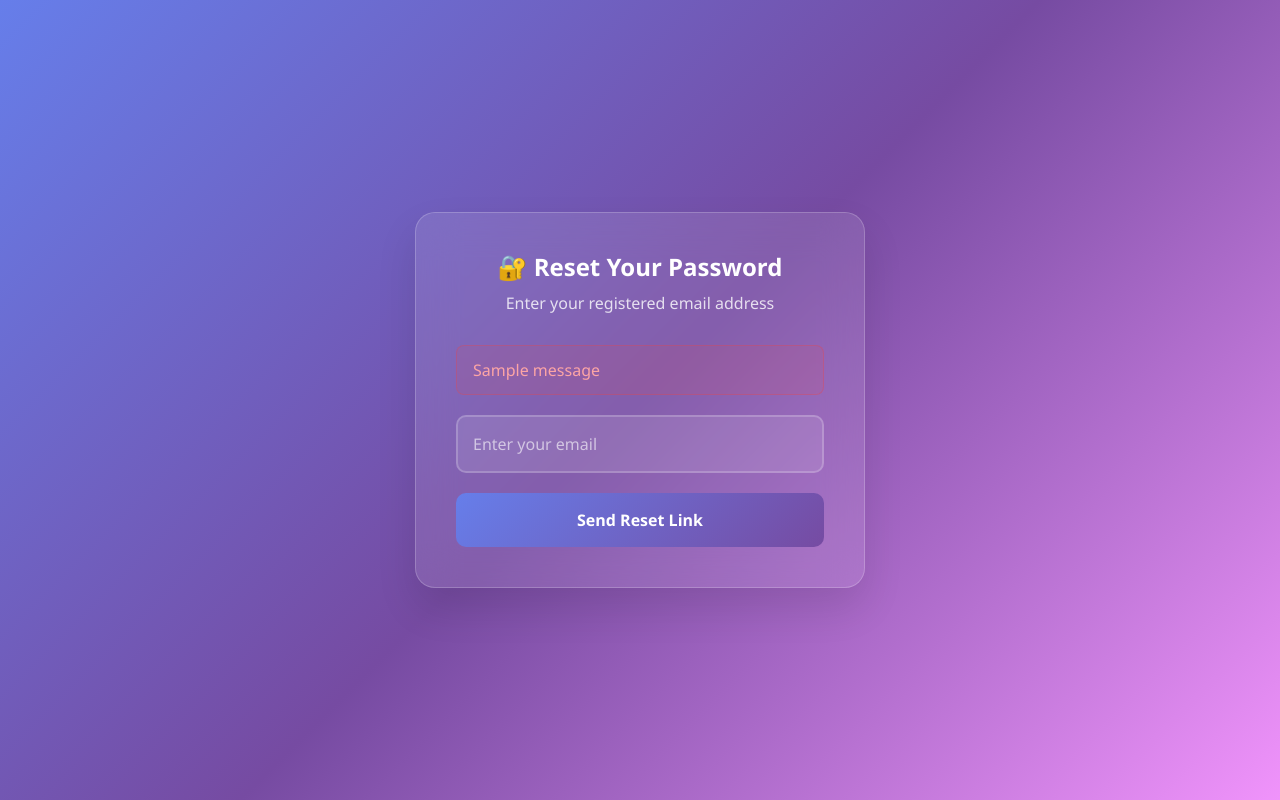
After one commit to Ecommerce-project10/ecommerce_project, a Django app: page /accounts/reset_password/ in a window 1280 px wide. The commit adds this page. Run offline with Django 5.2, Linux system fonts and the light colour scheme; tables that the repository leaves empty hold one stand-in row (values such as "Sample post"); one stand-in notice (Sample message) is shown; some libraries are stand-ins or nearby versions.

Commit message:
reset pass & cart & fix some issues

```diff
--- a/accounts/urls.py
+++ b/accounts/urls.py
@@ -14,4 +14,6 @@ urlpatterns = [
     path('products/add_products/', add_products, name='add_products'),
     path('products/new_product/', new_product, name='new_product'),
     path('products/<int:product_id>/', product_detail, name='product_detail'),
+    path('reset_password/', views.reset_password, name='reset_password'),
+    path('reset_password/new_password/<int:user_id>/', views.new_password, name='new_password'),
 ]
--- a/accounts/views.py
+++ b/accounts/views.py
@@ -9,6 +9,8 @@ from accounts.models import Create_USER
 from django.contrib.auth import authenticate
 from django.contrib.auth import login as auth_login
 from django.contrib.auth import logout as auth_logout
+from django.db.models import Q
+from django.shortcuts import get_object_or_404
 
 # Create your views here.
 def home(request):
@@ -31,25 +33,63 @@ def register(request):
 
 def login(request):
     if request.method == 'POST':
-        username = request.POST.get('username')
+        login_input = request.POST.get('username').strip()
         password = request.POST.get('password')
-        try:
-            user = authenticate(request, username=username , password=password)
-        except :
-            user = authenticate(request, email=username, password=password)
-        if user is not None:
-            auth_login(request, user)
-            return redirect('products')
-        else:
-            messages.error(request, 'Invalid username or password.')
+
+
+        user_obj = User.objects.filter(Q(username__iexact=login_input) | Q(email__iexact=login_input)).first()
+
+        if user_obj:
+            user = authenticate(request, username=user_obj.username, password=password)
+            if user:
+                auth_login(request, user)
+                return redirect('products')
+
+        messages.error(request, 'Invalid username or password.')
+
     if request.user.is_authenticated:
         return redirect('products')
+
     return render(request, 'login.html')
+
+
 
 def logout(request):
     auth_logout(request)
     messages.success(request, 'You have been logged out successfully.')
     return redirect('login')
+
+def new_password(request, user_id):
+    user = get_object_or_404(User, id=user_id)
+    if request.method == 'POST':
+        print(user)
+        new_password = request.POST.get('new_password')
+        confirm_password = request.POST.get('confirm_password')
+        if new_password == confirm_password:
+            user.set_password(new_password)
+            user.save()
+            messages.success(request, 'Your password has been updated successfully.')
+            return redirect('login')
+        else:
+            messages.error(request, 'Passwords do not match.')
+    messages.success(request, 'A password reset link has been sent to your email.')
+    return render(request, 'new_password.html',{'user': user})
+
+def reset_password(request):
+    if request.method == 'POST':
+        email = request.POST.get('email')
+        user_obj = User.objects.filter(Q(email__iexact=email)).first()
+
+        try:
+            if not user_obj:
+                raise User.DoesNotExist
+            if not user_obj.is_active:
+                messages.error(request, 'This account is inactive.')
+                return redirect('login')
+            return redirect('new_password', user_id=user_obj.id)
+        except User.DoesNotExist:
+            messages.error(request, 'No user found with that email address.')
+    return render(request, 'reset_password.html')
 
 def profile(request):
     if request.user.is_authenticated:
--- a/ecommerce/urls.py
+++ b/ecommerce/urls.py
@@ -25,7 +25,6 @@ urlpatterns = [
     path('admin/', admin.site.urls),
     path('accounts/', include('accounts.urls')),
     path('cart/', include('cart.urls')),
-    # path('products/', include('products.urls')),
 ]
 
 if settings.DEBUG:
--- a/static/css/home.css
+++ b/static/css/home.css
@@ -196,7 +196,6 @@ body {
 
 /* Cart counter styling */
 .cart-count {
-    background: var(--primary);
     color: white;
     border-radius: 50%;
     padding: 0.1rem 0.4rem;
@@ -538,7 +537,7 @@ body {
 .social-link:hover {
     background: var(--primary);
     transform: translateY(-2px);
-    color: white;
+    color: white !important;
 }
 
 .footer-bottom {
--- /dev/null
+++ b/static/css/main.css
@@ -0,0 +1,197 @@
+:root {
+    --primary: #6366f1;
+    --primary-dark: #4f46e5;
+    --secondary: #06b6d4;
+    --accent: #f59e0b;
+    --dark: #0f172a;
+    --light: #f8fafc;
+    --gradient: linear-gradient(135deg, #667eea 0%, #764ba2 100%);
+    --gradient-hero: linear-gradient(135deg, #667eea 0%, #764ba2 50%, #f093fb 100%);
+    --text-primary: #1e293b;
+    --text-secondary: #64748b;
+    --glass: rgba(255, 255, 255, 0.1);
+    --glass-border: rgba(255, 255, 255, 0.2);
+    --box-bg: #fff;
+    --input-border: #ccc;
+    --input-focus: #8e44ad;
+    --button-bg: #8e44ad;
+    --button-hover: #732d91;
+    --text-light: #4a4a4a;
+    --text-muted: #666;
+}
+
+* {
+    margin: 0;
+    padding: 0;
+    box-sizing: border-box;
+}
+
+body {
+    font-family: 'Segoe UI', Tahoma, Geneva, Verdana, sans-serif;
+    background: var(--gradient-hero);
+    min-height: 100vh;
+    display: flex;
+    align-items: center;
+    justify-content: center;
+    padding: 20px;
+}
+
+.container {
+    background: var(--glass);
+    backdrop-filter: blur(20px);
+    border: 1px solid var(--glass-border);
+    border-radius: 20px;
+    padding: 40px;
+    width: 100%;
+    max-width: 450px;
+    box-shadow: 0 20px 40px rgba(0, 0, 0, 0.1);
+}
+
+h2 {
+    color: white;
+    font-size: 24px;
+    font-weight: 600;
+    text-align: center;
+    margin-bottom: 10px;
+}
+
+.container > p {
+    color: rgba(255, 255, 255, 0.8);
+    text-align: center;
+    margin-bottom: 30px;
+}
+
+/* Alert Styles */
+.alert {
+    padding: 12px 16px;
+    border-radius: 8px;
+    margin-bottom: 20px;
+    position: relative;
+}
+
+.alert-danger {
+    background: rgba(239, 68, 68, 0.1);
+    border: 1px solid rgba(239, 68, 68, 0.3);
+    color: #fca5a5;
+}
+
+.alert-success {
+    background: rgba(34, 197, 94, 0.1);
+    border: 1px solid rgba(34, 197, 94, 0.3);
+    color: #86efac;
+}
+
+.alert-info {
+    background: rgba(59, 130, 246, 0.1);
+    border: 1px solid rgba(59, 130, 246, 0.3);
+    color: #93c5fd;
+}
+
+.alert-warning {
+    background: rgba(245, 158, 11, 0.1);
+    border: 1px solid rgba(245, 158, 11, 0.3);
+    color: #fcd34d;
+}
+
+.alert-secondary {
+    background: rgba(148, 163, 184, 0.1);
+    border: 1px solid rgba(148, 163, 184, 0.3);
+    color: #cbd5e1;
+}
+
+.btn-close {
+    position: absolute;
+    top: 8px;
+    right: 12px;
+    background: none;
+    border: none;
+    color: inherit;
+    font-size: 18px;
+    cursor: pointer;
+    opacity: 0.7;
+}
+
+.btn-close:hover {
+    opacity: 1;
+}
+
+.btn-close::before {
+    content: 'X';
+    color: red;
+}
+
+/* Form Inputs */
+input[type="password"], input[type="text"], input[type="email"] {
+    width: 100%;
+    padding: 15px;
+    margin-bottom: 20px;
+    border: 2px solid rgba(255, 255, 255, 0.2);
+    border-radius: 10px;
+    background: rgba(255, 255, 255, 0.1);
+    color: white;
+    font-size: 16px;
+    outline: none;
+    transition: border-color 0.3s;
+}
+
+input::placeholder {
+    color: rgba(255, 255, 255, 0.6);
+}
+
+input:focus {
+    border-color: var(--primary);
+}
+
+/* Show Password Toggle */
+.show-password {
+    display: flex;
+    align-items: center;
+    margin-bottom: 25px;
+    gap: 8px;
+}
+
+.show-password input[type="checkbox"] {
+    width: 16px;
+    height: 16px;
+    accent-color: var(--primary);
+}
+
+.show-password label {
+    color: rgba(255, 255, 255, 0.8);
+    font-size: 14px;
+    cursor: pointer;
+}
+
+/* Submit Button */
+button[type="submit"] {
+    width: 100%;
+    padding: 15px;
+    background: var(--gradient);
+    color: white;
+    border: none;
+    border-radius: 10px;
+    font-size: 16px;
+    font-weight: 600;
+    cursor: pointer;
+    transition: transform 0.2s;
+}
+
+button[type="submit"]:hover {
+    transform: translateY(-2px);
+}
+
+/* Utility Classes */
+.mb-3 {
+    margin-bottom: 1rem;
+}
+
+/* Responsive */
+@media (max-width: 480px) {
+    .container {
+        padding: 30px 20px;
+    }
+
+    h2 {
+        font-size: 22px;
+    }
+}
--- a/templates/Profile.html
+++ b/templates/Profile.html
@@ -1,4 +1,5 @@
 {% extends 'navbar.html' %}
+
 {% load static %}
 <link rel="stylesheet" href="{% static 'css/profile.css' %}">
 
@@ -9,6 +10,7 @@
   src="https://unpkg.com/@lottiefiles/dotlottie-wc@0.6.2/dist/dotlottie-wc.js"
   type="module"
 ></script>
+
 <div class="container py-5">
     <div class="row">
         <!-- Profile Info Card -->
--- a/templates/add-product.html
+++ b/templates/add-product.html
@@ -220,8 +220,8 @@
         </div>
     </div>
 
+    {% endblock %}
     <script src="https://cdn.jsdelivr.net/npm/bootstrap@5.3.7/dist/js/bootstrap.bundle.min.js"></script>
 
 </body>
 </html>
-{% endblock %}
--- a/templates/checkout.html
+++ b/templates/checkout.html
@@ -38,7 +38,7 @@
                 <option>PayPal</option>
             </select>
             </div>
-            <button type="submit" class="btn btn-primary w-100">Place Order</button>
+            <button type="submit" class="btn btn-primary w-100">Place Order<i class="fa-solid fa-truck-fast ms-1"></i></button>
         </form>
         </div>
         <div class="col-md-5">
--- a/templates/navbar.html
+++ b/templates/navbar.html
@@ -79,8 +79,6 @@
         </div>
     </nav>
 
-
-    <!-- Bootstrap JS -->
     <script src="https://cdn.jsdelivr.net/npm/bootstrap@5.3.7/dist/js/bootstrap.bundle.min.js" integrity="sha384-ndDqU0Gzau9qJ1lfW4pNLlhNTkCfHzAVBReH9diLvGRem5+R9g2FzA8ZGN954O5Q" crossorigin="anonymous"></script>
     {% block content %}
     {% endblock %}
--- /dev/null
+++ b/templates/reset_password.html
@@ -0,0 +1,31 @@
+<!DOCTYPE html>
+<html lang="en">
+<head>
+  <meta charset="UTF-8">
+  <title>Reset Password - Email</title>
+  <link href="https://cdn.jsdelivr.net/npm/bootstrap@5.3.7/dist/css/bootstrap.min.css" rel="stylesheet" integrity="sha384-LN+7fdVzj6u52u30Kp6M/trliBMCMKTyK833zpbD+pXdCLuTusPj697FH4R/5mcr" crossorigin="anonymous">
+  <link rel="stylesheet" href="https://cdnjs.cloudflare.com/ajax/libs/font-awesome/7.0.0/css/all.min.css" integrity="sha512-DxV+EoADOkOygM4IR9yXP8Sb2qwgidEmeqAEmDKIOfPRQZOWbXCzLC6vjbZyy0vPisbH2SyW27+ddLVCN+OMzQ==" crossorigin="anonymous" referrerpolicy="no-referrer" />
+  <link href="https://fonts.googleapis.com/css2?family=Inter:wght@300;400;500;600;700;800;900&display=swap" rel="stylesheet">
+  {% load static %}
+  <link rel="stylesheet" href="{% static 'css/main.css' %}">
+</head>
+<body>
+  <div class="container">
+    <h2>🔐 Reset Your Password</h2>
+    <p>Enter your registered email address</p>
+    <form method="POST" action="{% url 'reset_password' %}">
+      {% csrf_token %}
+      {% if messages %}
+        <div class="alert alert-danger">
+          {% for message in messages %}
+            {{ message }}
+          {% endfor %}
+        </div>
+      {% endif %}
+      <input type="email" id="email" name="email" placeholder="Enter your email" required />
+      <button type="submit">Send Reset Link</button>
+    </form>
+  </div>
+
+</body>
+</html>
```
Also changed, not shown: templates/cart.html (+17 -46 lines), templates/detail.html (+6 -2 lines), templates/login.html (+4 -3 lines), templates/new_password.html (added, +69 -0 lines), templates/products.html (+15 -9 lines).
